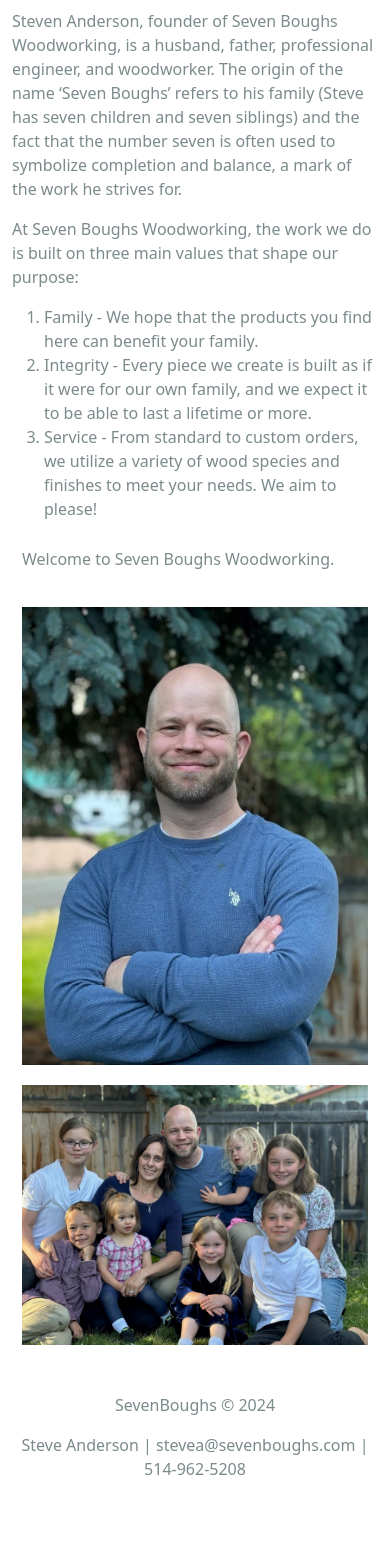
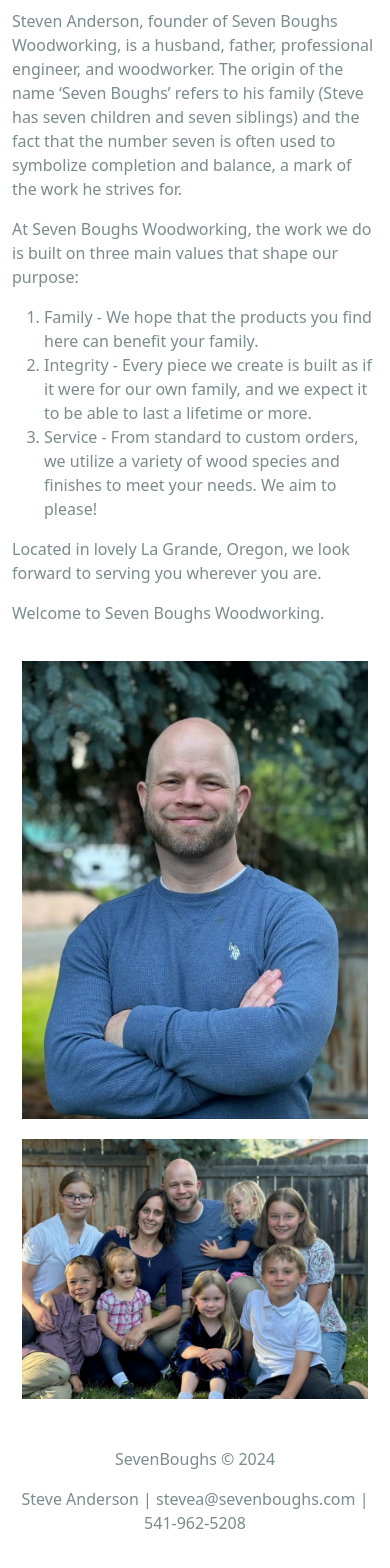
Before and after one commit to josander12/SevenBoughs, a React (Create React App) app in the folder frontend/: page /about in a window 390 px wide. Shown: the part 254-1822 px from the top of the page. Before the commit the page ends 1770 px from the top, so only its background shows below. Built offline with nearby package versions, Linux system fonts and the light colour scheme.

Commit message:
updates about page, and fixes phone number in footer

```diff
--- a/frontend/src/components/Footer.jsx
+++ b/frontend/src/components/Footer.jsx
@@ -9,7 +9,7 @@ const Footer = () => {
         <Row>
           <Col className="text-center py-3">
             <p>SevenBoughs &copy; {currentYear}</p>
-            <p>Steve Anderson | stevea@sevenboughs.com | 514-962-5208</p>
+            <p>Steve Anderson | stevea@sevenboughs.com | 541-962-5208</p>
 
           </Col>
         </Row>
--- a/frontend/src/screens/AboutScreen.jsx
+++ b/frontend/src/screens/AboutScreen.jsx
@@ -41,7 +41,8 @@ const AboutScreen = () => {
             <li>Integrity - Every piece we create is built as if it were for our own family, and we expect it to be able to last a lifetime or more.</li>
             <li>Service - From standard to custom orders, we utilize a variety of wood species and finishes to meet your needs. We aim to please!</li>
           </ol>
-          <p style={{padding:"10px"}}>Welcome to Seven Boughs Woodworking.</p>
+          <p>Located in lovely La Grande, Oregon, we look forward to serving you wherever you are.</p>
+          <p style={{paddingBottom:"10px"}}>Welcome to Seven Boughs Woodworking.</p>
 
         </Col>
         <Col md={2}>
--- a/frontend/src/screens/ProductScreen.jsx
+++ b/frontend/src/screens/ProductScreen.jsx
@@ -143,7 +143,7 @@ const ProductScreen = () => {
                         <strong>
                           {product.countInStock > 0
                             ? "In Stock"
-                            : "Out Of Stock"}
+                            : "Built When Ordered"}
                         </strong>
                       </Col>
                     </Row>
```
